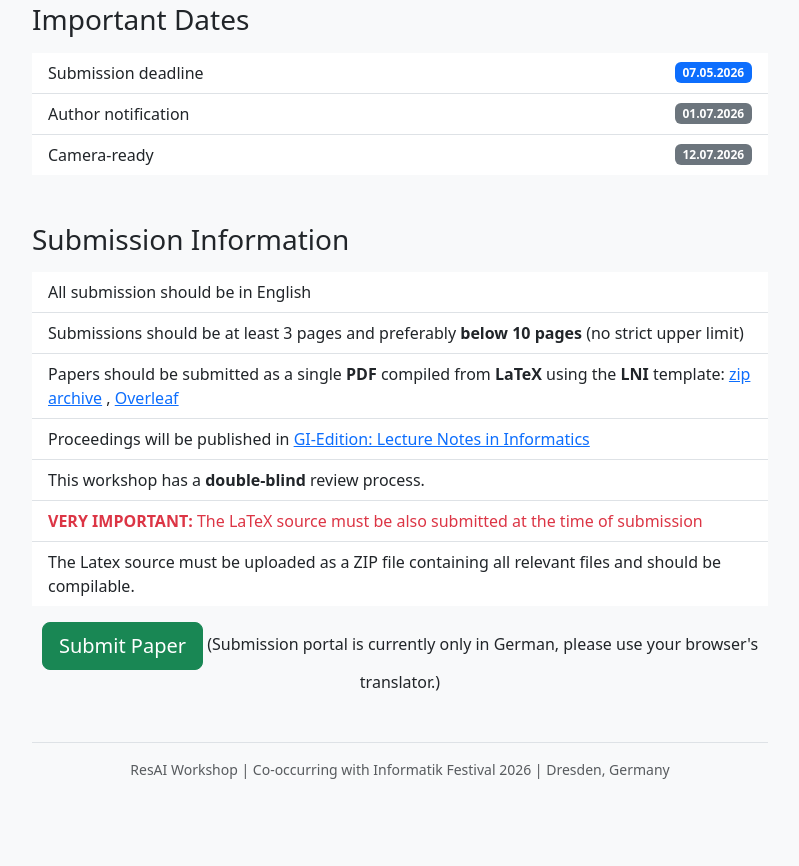
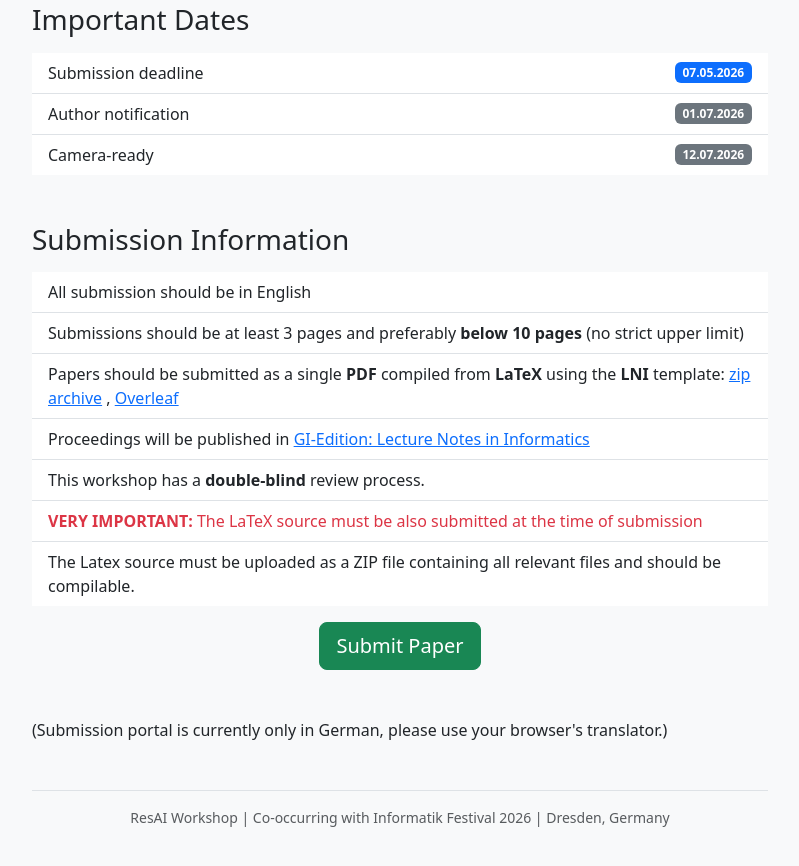
Before and after one commit to ScaDS/ResAI, a plain HTML site: page index.html in a window 1280 px wide. Shown: the part 1241-2107 px from the top of the page, without its empty margins (240-1039 px from the left). Before the commit the page ends 2085 px from the top, so only its background shows below. Drawn offline with nearby package versions, Linux system fonts and the light colour scheme.

Commit message:
Change submission portal message to a span element

```diff
--- a/index.html
+++ b/index.html
@@ -116,8 +116,8 @@
                            class="btn btn-success btn-lg btn-block" target="_blank">
                             Submit Paper
                         </a>
-						(Submission portal is currently only in German, please use your browser's translator.)
 					</div>
+					<span>(Submission portal is currently only in German, please use your browser's translator.)</span>
 
                 </section>
 
```
